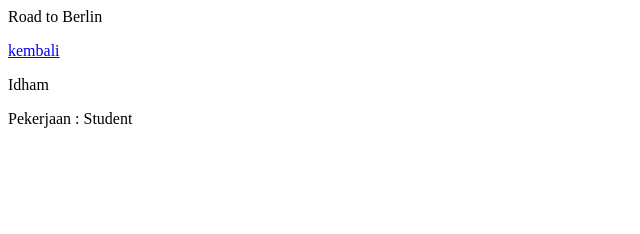
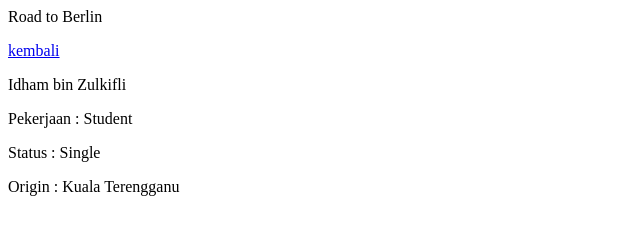
Before and after one commit to idhamzulkifli91/gitTest, a plain HTML site: page Profile.html in a window 1280 px wide. Shown: the whole page, without its empty margins (0-640 px from the left). Drawn offline with Linux system fonts and the light colour scheme.

Commit message:
Update Profile.html

```diff
--- a/Profile.html
+++ b/Profile.html
@@ -4,7 +4,9 @@
 	<body>
 		<p>Road to Berlin</p>
 		<p><a href = "Index.html">kembali</a></p>
-		<p>Idham</p>
+		<p>Idham bin Zulkifli</p>
 		<p>Pekerjaan : Student</p>
+		<p>Status : Single</p>
+		<p>Origin : Kuala Terengganu</p>
 	</body>
 </html>
```
